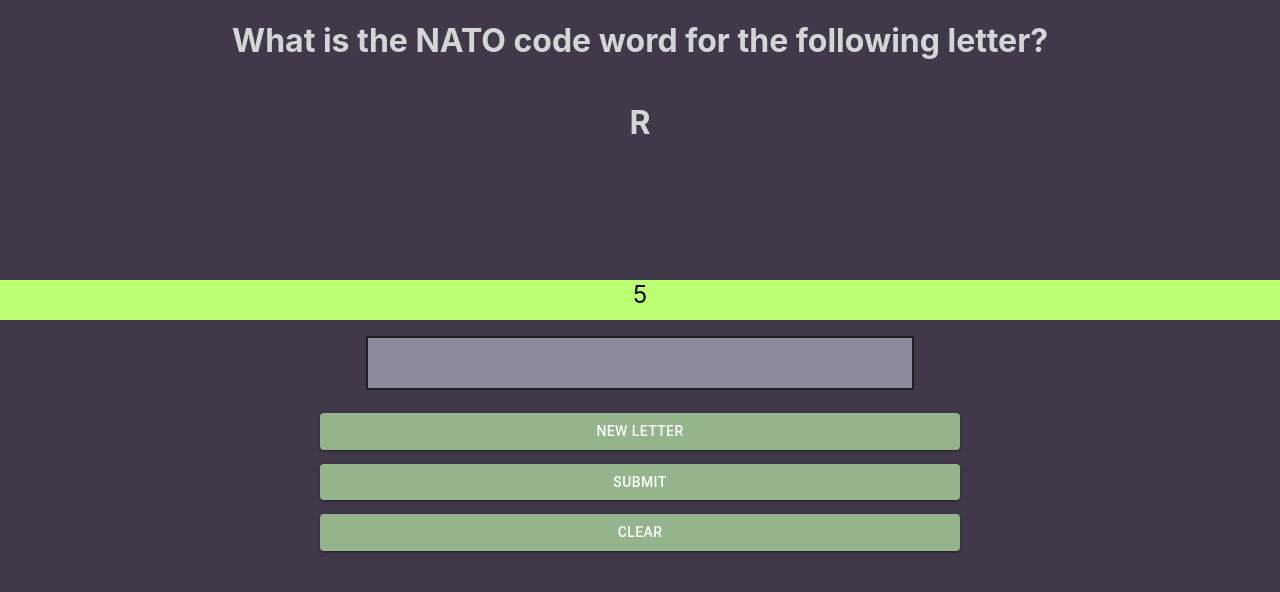
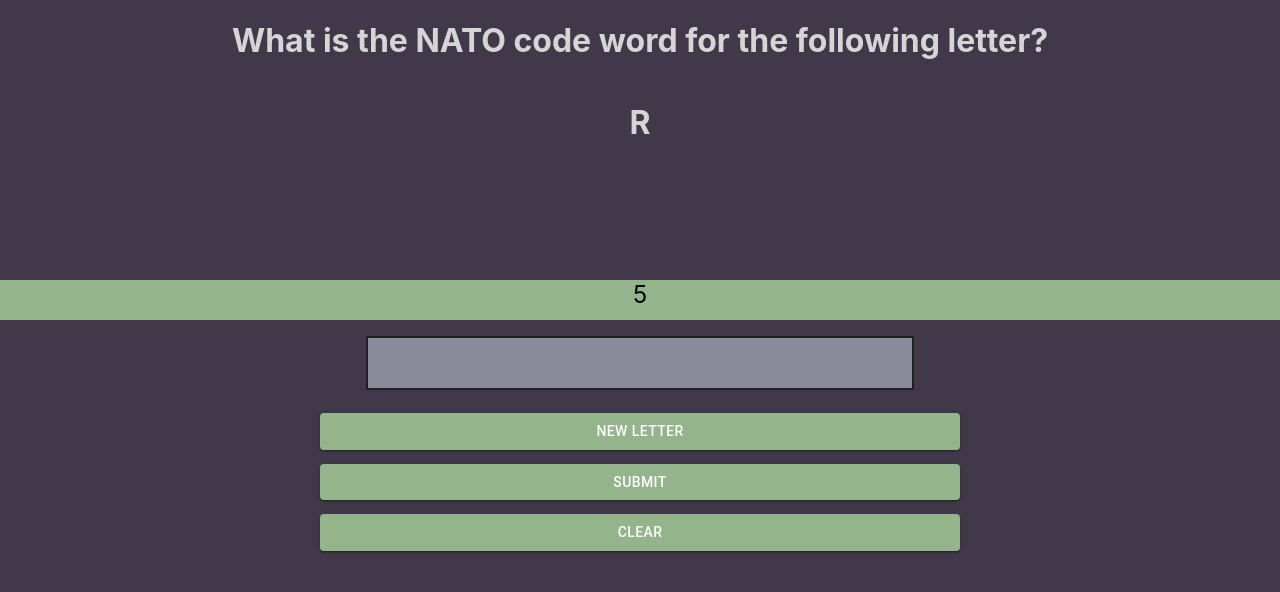
Before and after one commit to Enired/nato-alphabet-trainer-game, a React (Create React App) app: page / in a window 1280 px wide. Shown: the top 592 px of the page. Built offline with nearby package versions, Linux system fonts and the light colour scheme.

Commit message:
Add more styling

```diff
--- a/src/styles/Timer.scss
+++ b/src/styles/Timer.scss
@@ -1,6 +1,7 @@
 #timer{
   min-height: 5vh;
   font-size: 3vh;
-  background-color: #bdff73;
+  background-color: #94b48b
+  ;
 
 }
```
Also changed, not shown: 1 other file (tests, documents, lock files or other folders).
